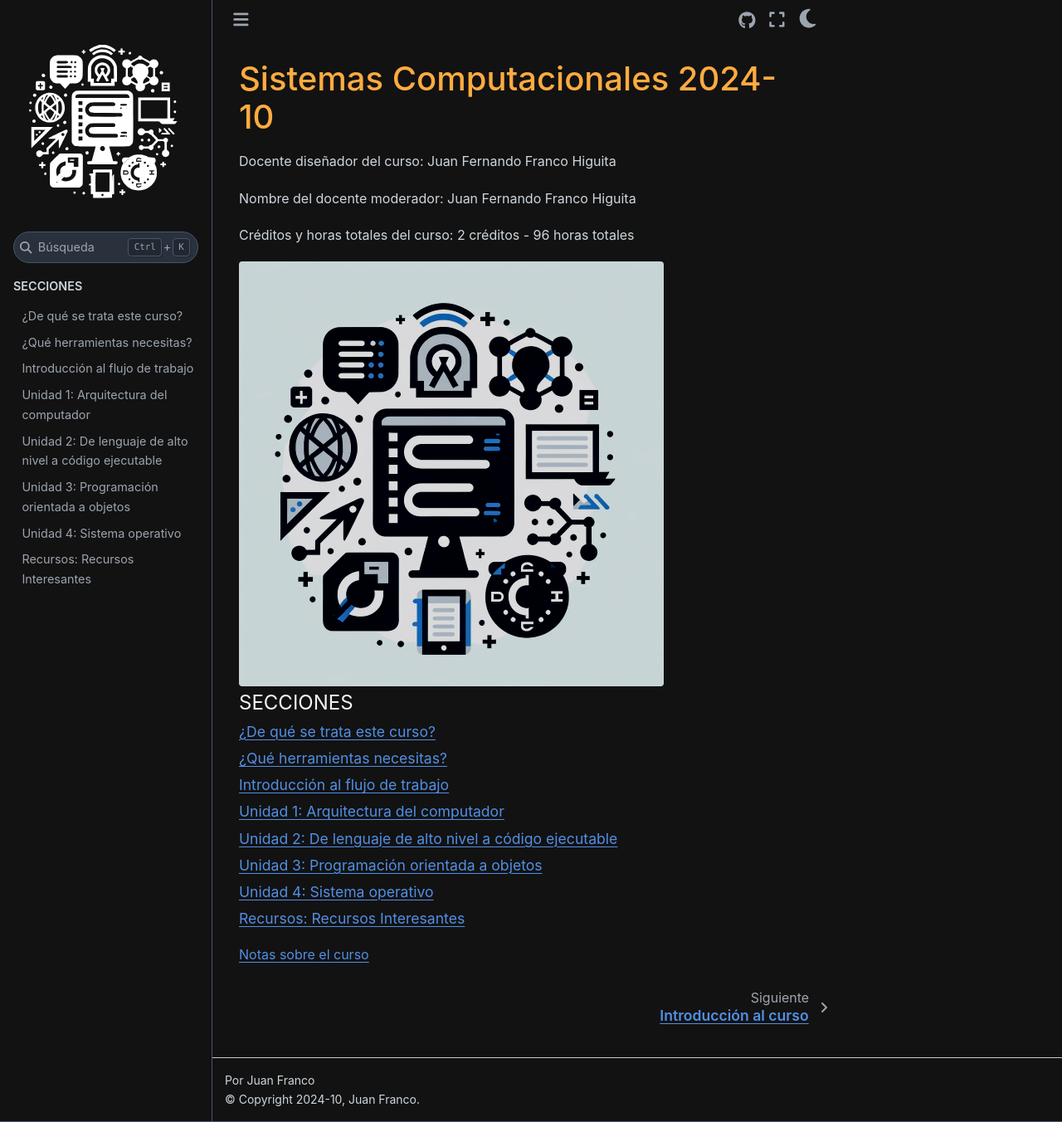
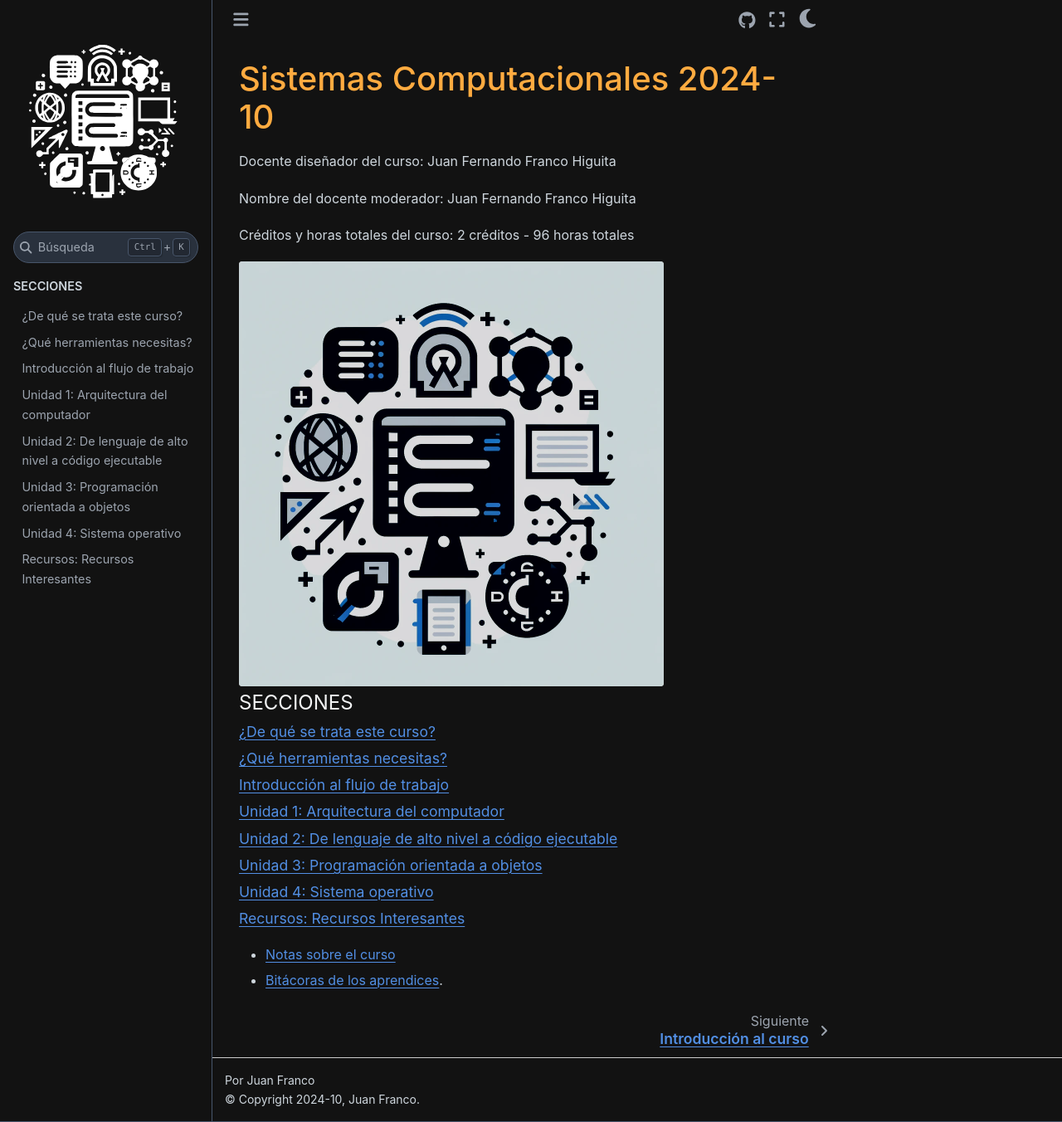
Before and after one commit to juanferfranco/SistemasComputacionales, a Sphinx documentation site: the page built from docs/index.rst, in a window 1280 px wide and 1352 px high. Shown: the whole window at 83% size. Built offline with Sphinx 7.4.7 and the Sphinx Book theme 1.1.4, drawn with Linux system fonts in a browser that asks for light colours.

Commit message:
Add classroom link

```diff
--- a/docs/index.rst
+++ b/docs/index.rst
@@ -24,4 +24,5 @@ Créditos y horas totales del curso: 2 créditos - 96 horas totales
    Unidad 4: Sistema operativo <_unidad4/unidad4>
    Recursos: Recursos Interesantes <_recursos/recursos>
 
-`Notas sobre el curso <https://github.com/juanferfranco/sistemasComputacionalesNotes>`__
+* `Notas sobre el curso <https://github.com/juanferfranco/sistemasComputacionalesNotes>`__
+* `Bitácoras de los aprendices <https://classroom.github.com/classrooms/19781391-sistemas-computacionales-2024-10/assignments/bitacorassc2024-10>`__.
```
